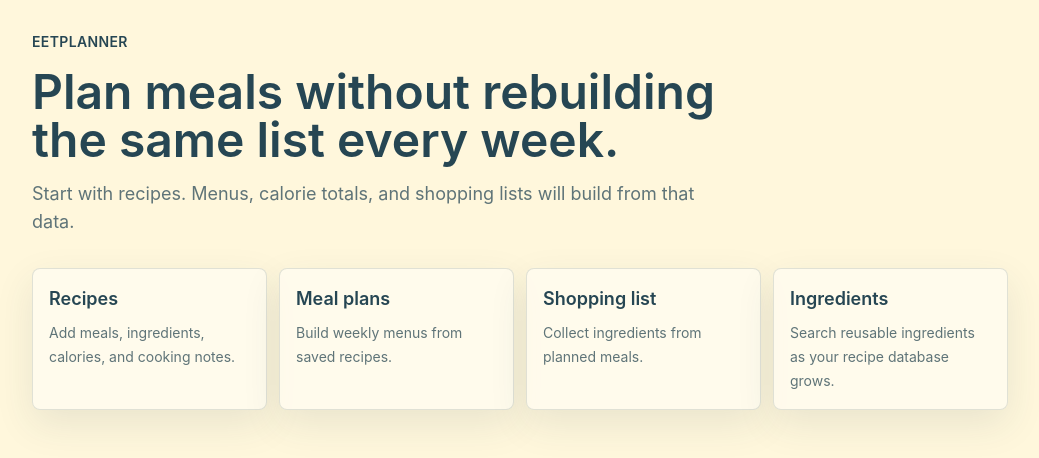
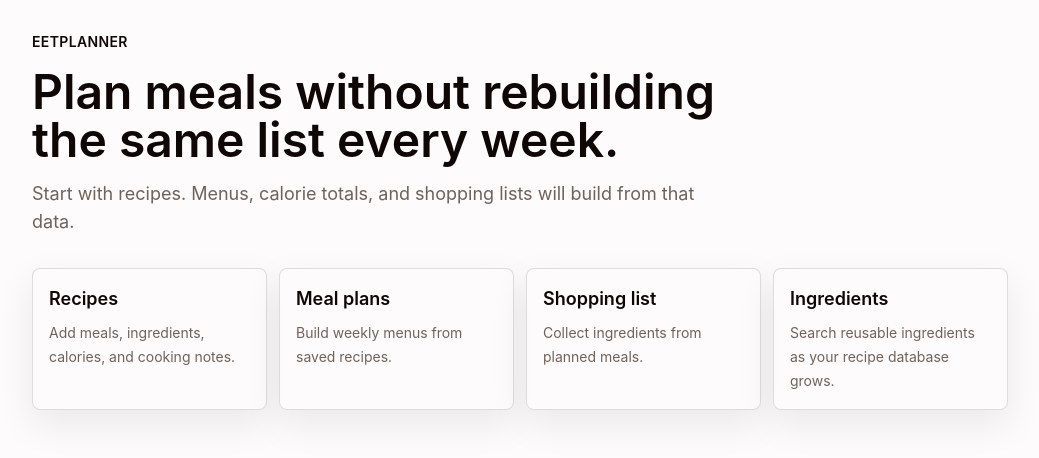
Before and after one commit to dariabilokin/eetplanner, a SvelteKit app: page / in a window 1280 px wide. Shown: the top 458 px of the page, without its empty margins (120-1159 px from the left). Built offline with nearby package versions, Linux system fonts and the light colour scheme.

Commit message:
Apply warm neutral color scheme

```diff
--- a/src/app.css
+++ b/src/app.css
@@ -1,16 +1,21 @@
 @import "tailwindcss";
 
 :root {
-	--color-deep: #264653;
-	--color-teal: #2a9d8f;
-	--color-mustard: #e9c46a;
-	--color-orange: #f4a261;
-	--color-coral: #e76f51;
-	--color-cream: #fff7dc;
+	--color-text: #0f0705;
+	--color-background: #fdfbfb;
+	--color-primary: #bf5946;
+	--color-secondary: #dacb95;
+	--color-accent: #cecb72;
+	--color-deep: var(--color-text);
+	--color-teal: var(--color-primary);
+	--color-mustard: var(--color-accent);
+	--color-orange: var(--color-secondary);
+	--color-coral: var(--color-primary);
+	--color-cream: var(--color-background);
 	color: var(--color-deep);
 	background: var(--color-cream);
 	font-family:
-		Inter, ui-sans-serif, system-ui, -apple-system, BlinkMacSystemFont, "Segoe UI", sans-serif;
+		Poppins, Inter, ui-sans-serif, system-ui, -apple-system, BlinkMacSystemFont, "Segoe UI", sans-serif;
 }
 
 html {
@@ -28,11 +33,11 @@ input,
 select,
 textarea {
 	background: var(--color-cream);
-	color: #203640;
+	color: var(--color-deep);
 }
 
 ::placeholder {
-	color: #69777a;
+	color: #827873;
 }
 
 a {
@@ -44,51 +49,51 @@ a {
 }
 
 .app-muted {
-	color: #5f7478;
+	color: #6f625b;
 }
 
 .app-link {
-	color: #1f7f75;
+	color: var(--color-primary);
 }
 
 .app-link:hover {
-	color: var(--color-coral);
+	color: #8e3f31;
 }
 
 .app-panel {
-	border: 1px solid rgba(38, 70, 83, 0.14);
-	background: rgba(255, 252, 239, 0.82);
-	box-shadow: 0 14px 38px rgba(38, 70, 83, 0.1);
+	border: 1px solid rgba(15, 7, 5, 0.12);
+	background: rgba(253, 251, 251, 0.88);
+	box-shadow: 0 14px 38px rgba(15, 7, 5, 0.08);
 }
 
 .app-panel-strong {
-	border: 1px solid rgba(38, 70, 83, 0.16);
-	background: rgba(255, 252, 239, 0.94);
-	box-shadow: 0 18px 54px rgba(38, 70, 83, 0.12);
+	border: 1px solid rgba(15, 7, 5, 0.14);
+	background: rgba(253, 251, 251, 0.96);
+	box-shadow: 0 18px 54px rgba(15, 7, 5, 0.1);
 }
 
 .app-input {
-	border: 1px solid rgba(38, 70, 83, 0.24);
-	background: #fffdf2;
-	color: #203640;
+	border: 1px solid rgba(15, 7, 5, 0.22);
+	background: var(--color-background);
+	color: var(--color-deep);
 }
 
 .app-input:focus {
-	border-color: var(--color-mustard);
-	outline: 3px solid rgba(233, 196, 106, 0.28);
+	border-color: var(--color-primary);
+	outline: 3px solid rgba(191, 89, 70, 0.22);
 }
 
 .app-button {
-	background: var(--color-mustard);
-	color: #203640;
+	background: var(--color-primary);
+	color: var(--color-background);
 }
 
 .app-button:hover {
-	background: var(--color-orange);
+	background: #a64c3c;
 }
 
 .app-border {
-	border-color: rgba(38, 70, 83, 0.18);
+	border-color: rgba(15, 7, 5, 0.16);
 }
 
 .app-surface {
@@ -96,34 +101,34 @@ a {
 }
 
 .app-surface-alt {
-	background: rgba(42, 157, 143, 0.18);
+	background: rgba(218, 203, 149, 0.38);
 }
 
 .app-surface-soft {
-	background: rgba(42, 157, 143, 0.12);
+	background: rgba(218, 203, 149, 0.28);
 }
 
 .app-badge {
-	background: var(--color-mustard);
-	color: #203640;
+	background: var(--color-accent);
+	color: var(--color-deep);
 }
 
 .app-badge-alt {
-	background: var(--color-teal);
-	color: #fff7dc;
+	background: var(--color-secondary);
+	color: var(--color-deep);
 }
 
 .app-badge-warm {
-	background: var(--color-orange);
-	color: #203640;
+	background: var(--color-primary);
+	color: var(--color-background);
 }
 
 .app-danger {
-	border-color: rgba(231, 111, 81, 0.7);
-	background: rgba(231, 111, 81, 0.12);
-	color: #9f3d28;
+	border-color: rgba(191, 89, 70, 0.64);
+	background: rgba(191, 89, 70, 0.12);
+	color: #8e3f31;
 }
 
 .app-danger:hover {
-	background: rgba(231, 111, 81, 0.28);
+	background: rgba(191, 89, 70, 0.2);
 }
--- a/src/routes/meal-plans/[id]/+page.svelte
+++ b/src/routes/meal-plans/[id]/+page.svelte
@@ -25,14 +25,14 @@
 			<div class="inline-flex gap-1 rounded-lg border app-border app-surface-soft p-1">
 				<button
 					type="button"
-					class={`min-h-10 rounded-md px-3 text-sm font-semibold ${viewMode === 'table' ? 'app-badge text-[var(--color-deep)]' : 'text-[var(--color-deep)] hover:bg-[rgba(42,157,143,0.18)]'}`}
+					class={`min-h-10 rounded-md px-3 text-sm font-semibold ${viewMode === 'table' ? 'app-badge text-[var(--color-deep)]' : 'text-[var(--color-deep)] hover:bg-[rgba(218,203,149,0.42)]'}`}
 					onclick={() => (viewMode = 'table')}
 				>
 					Week
 				</button>
 				<button
 					type="button"
-					class={`min-h-10 rounded-md px-3 text-sm font-semibold ${viewMode === 'day' ? 'app-badge text-[var(--color-deep)]' : 'text-[var(--color-deep)] hover:bg-[rgba(42,157,143,0.18)]'}`}
+					class={`min-h-10 rounded-md px-3 text-sm font-semibold ${viewMode === 'day' ? 'app-badge text-[var(--color-deep)]' : 'text-[var(--color-deep)] hover:bg-[rgba(218,203,149,0.42)]'}`}
 					onclick={() => (viewMode = 'day')}
 				>
 					Day
@@ -55,7 +55,7 @@
 								<tr>
 									<th class="app-border sticky left-0 z-40 w-32 border-b border-r bg-[var(--color-teal)] p-3 text-sm font-semibold text-[var(--color-deep)]">Meal</th>
 									{#each week.days as day}
-										<th class="app-border border-b border-r p-3 align-top odd:bg-[rgba(42,157,143,0.9)] even:bg-[rgba(244,162,97,0.78)]">
+										<th class="app-border border-b border-r p-3 align-top odd:bg-[rgba(191,89,70,0.92)] even:bg-[rgba(218,203,149,0.88)]">
 											<p class="text-sm font-semibold text-[var(--color-deep)]">{day.label}</p>
 											<p class="mt-1 text-xs text-[var(--color-deep)]">{day.date}</p>
 										</th>
@@ -69,7 +69,7 @@
 										{#each week.days as day}
 											{@const meal = day.meals[mealTypeIndex]}
 											{@const candidates = data.candidateRecipesByMealType[mealType] ?? []}
-											<td class="app-border border-b border-r p-3 align-top odd:bg-[rgba(255,252,239,0.96)] even:bg-[rgba(42,157,143,0.12)]">
+											<td class="app-border border-b border-r p-3 align-top odd:bg-[rgba(253,251,251,0.98)] even:bg-[rgba(218,203,149,0.28)]">
 												{#if meal}
 													<a href={`/recipes/${meal.recipeId}`} class="block font-semibold leading-6 text-[var(--color-deep)] hover:text-[var(--color-coral)]">
 														{meal.recipeName}
@@ -86,7 +86,7 @@
 														</form>
 														<form method="POST" action="?/randomMeal">
 															<input type="hidden" name="plannedMealId" value={meal.id} />
-															<button class="inline-flex min-h-9 w-full items-center justify-center rounded-lg border app-border px-2 text-sm font-semibold text-[var(--color-deep)] hover:bg-[rgba(42,157,143,0.18)]" title="Random replacement">
+															<button class="inline-flex min-h-9 w-full items-center justify-center rounded-lg border app-border px-2 text-sm font-semibold text-[var(--color-deep)] hover:bg-[rgba(218,203,149,0.42)]" title="Random replacement">
 																🎲 Random
 															</button>
 														</form>
@@ -119,7 +119,7 @@
 						</div>
 					</header>
 
-					<div class="divide-y divide-[rgba(38,70,83,0.14)]">
+					<div class="divide-y divide-[rgba(15,7,5,0.14)]">
 						{#each data.mealTypes as mealType, mealTypeIndex}
 							{@const meal = day.meals[mealTypeIndex]}
 							{@const candidates = data.candidateRecipesByMealType[mealType] ?? []}
@@ -150,7 +150,7 @@
 										{/if}
 										<form method="POST" action="?/randomMeal" class="basis-full sm:basis-auto">
 											<input type="hidden" name="plannedMealId" value={meal.id} />
-											<button class="inline-flex min-h-8 items-center justify-center rounded-md border app-border px-2 text-xs font-semibold hover:bg-[rgba(42,157,143,0.18)]" title="Random replacement">
+											<button class="inline-flex min-h-8 items-center justify-center rounded-md border app-border px-2 text-xs font-semibold hover:bg-[rgba(218,203,149,0.42)]" title="Random replacement">
 												🎲 Random
 											</button>
 										</form>
--- a/src/routes/recipes/[id]/+page.svelte
+++ b/src/routes/recipes/[id]/+page.svelte
@@ -21,7 +21,7 @@
 			<p class="app-muted mt-2 capitalize">{data.mealTypes.join(', ')}</p>
 		</div>
 		<div class="flex gap-2">
-			<a href={`/recipes/${data.recipe.id}/edit`} class="inline-flex min-h-11 items-center justify-center rounded-lg border app-border px-4 text-sm font-semibold text-[var(--color-deep)] hover:bg-[rgba(42,157,143,0.12)]">
+			<a href={`/recipes/${data.recipe.id}/edit`} class="inline-flex min-h-11 items-center justify-center rounded-lg border app-border px-4 text-sm font-semibold text-[var(--color-deep)] hover:bg-[rgba(218,203,149,0.28)]">
 				Edit
 			</a>
 			<form method="POST" action="?/delete">
--- a/src/routes/recipes/[id]/edit/+page.svelte
+++ b/src/routes/recipes/[id]/edit/+page.svelte
@@ -86,7 +86,7 @@
 			<button class="app-button min-h-11 rounded-lg px-4 text-sm font-semibold">
 				Save changes
 			</button>
-			<a href={`/recipes/${data.recipe.id}`} class="inline-flex min-h-11 items-center justify-center rounded-lg border app-border px-4 text-sm font-semibold text-[var(--color-deep)] hover:bg-[rgba(42,157,143,0.12)]">
+			<a href={`/recipes/${data.recipe.id}`} class="inline-flex min-h-11 items-center justify-center rounded-lg border app-border px-4 text-sm font-semibold text-[var(--color-deep)] hover:bg-[rgba(218,203,149,0.28)]">
 				Cancel
 			</a>
 		</div>
--- a/src/routes/recipes/new/+page.svelte
+++ b/src/routes/recipes/new/+page.svelte
@@ -87,7 +87,7 @@
 			<button class="app-button min-h-11 rounded-lg px-4 text-sm font-semibold">
 				Save recipe
 			</button>
-			<a href="/recipes" class="inline-flex min-h-11 items-center justify-center rounded-lg border app-border px-4 text-sm font-semibold text-[var(--color-deep)] hover:bg-[rgba(42,157,143,0.12)]">
+			<a href="/recipes" class="inline-flex min-h-11 items-center justify-center rounded-lg border app-border px-4 text-sm font-semibold text-[var(--color-deep)] hover:bg-[rgba(218,203,149,0.28)]">
 				Cancel
 			</a>
 		</div>
```
